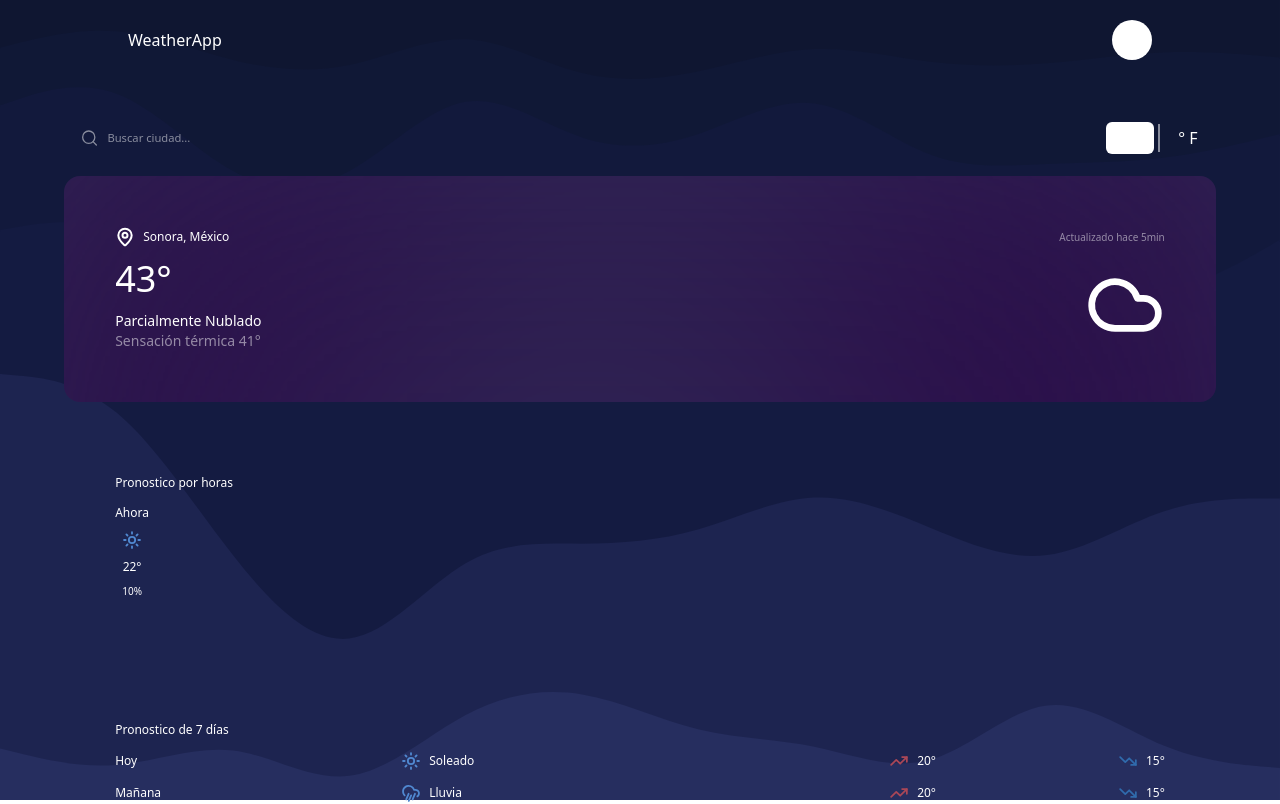
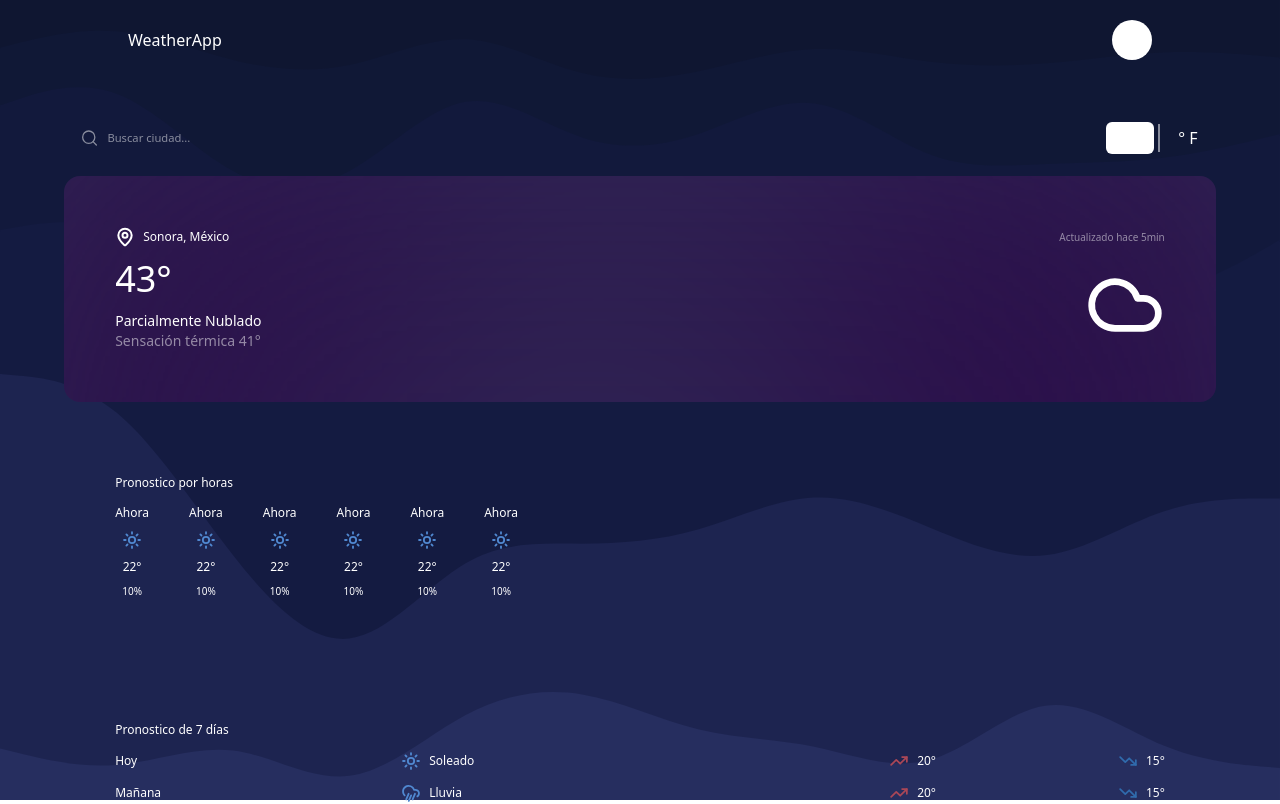
Before and after one commit to edtarsz/WeatherApp, an Angular app: page /main in a window 1280 px wide. Shown: the top 804 px of the page. Built offline with nearby package versions, Linux system fonts and the light colour scheme.

Commit message:
bug overlow fixed pronostico por horas

```diff
--- a/src/main/main.html
+++ b/src/main/main.html
@@ -178,9 +178,69 @@
             <div
                 class="w-full h-auto bg-[var(--card-background-color)] px-[4vw] py-[4vw] lg:px-8 lg:py-8 text-white rounded-2xl border border-[rgba(255,255,255,0.2)]">
                 <h4 class="text-[12px] sm:text-base lg:text-lg">Pronostico por horas</h4>
-                <ul class="flex gap-10 sm:pl-5 pt-3 sm:pt-5 w-auto h-auto">
+                <ul class="flex gap-10 sm:pl-5 pt-3 sm:pt-5 w-full sm:w-[50vw] lg:w-full h-auto overflow-x-auto">
                     <!-- <ul class="flex gap-10 pl-5 py-5 w-auto h-auto overflow-x-scroll"> -->
                     <!-- TO DO, CUANDO HAY MÁS DE 3 LIST ITEMS EL RESPONSIVE NO FUNCIONA CORRECTAMENTE -->
+                    <li>
+                        <div>
+                            <ul class="text-center flex flex-col gap-2">
+                                <li class="text-[12px] sm:text-base lg:text-lg">Ahora</li>
+                                <li class="flex justify-center">
+                                    <img src="/assets/svg/sun-blue-svg.svg" alt="" class="w-5 h-5">
+                                </li>
+                                <li class="text-[12px] sm:text-base lg:text-lg">22°</li>
+                                <li class="text-[10px] sm:text-sm text-[var(--edit-border-blue)]">10%</li>
+                            </ul>
+                        </div>
+                    </li>
+                    <li>
+                        <div>
+                            <ul class="text-center flex flex-col gap-2">
+                                <li class="text-[12px] sm:text-base lg:text-lg">Ahora</li>
+                                <li class="flex justify-center">
+                                    <img src="/assets/svg/sun-blue-svg.svg" alt="" class="w-5 h-5">
+                                </li>
+                                <li class="text-[12px] sm:text-base lg:text-lg">22°</li>
+                                <li class="text-[10px] sm:text-sm text-[var(--edit-border-blue)]">10%</li>
+                            </ul>
+                        </div>
+                    </li>
+                    <li>
+                        <div>
+                            <ul class="text-center flex flex-col gap-2">
+                                <li class="text-[12px] sm:text-base lg:text-lg">Ahora</li>
+                                <li class="flex justify-center">
+                                    <img src="/assets/svg/sun-blue-svg.svg" alt="" class="w-5 h-5">
+                                </li>
+                                <li class="text-[12px] sm:text-base lg:text-lg">22°</li>
+                                <li class="text-[10px] sm:text-sm text-[var(--edit-border-blue)]">10%</li>
+                            </ul>
+                        </div>
+                    </li>
+                    <li>
+                        <div>
+                            <ul class="text-center flex flex-col gap-2">
+                                <li class="text-[12px] sm:text-base lg:text-lg">Ahora</li>
+                                <li class="flex justify-center">
+                                    <img src="/assets/svg/sun-blue-svg.svg" alt="" class="w-5 h-5">
+                                </li>
+                                <li class="text-[12px] sm:text-base lg:text-lg">22°</li>
+                                <li class="text-[10px] sm:text-sm text-[var(--edit-border-blue)]">10%</li>
+                            </ul>
+                        </div>
+                    </li>
+                    <li>
+                        <div>
+                            <ul class="text-center flex flex-col gap-2">
+                                <li class="text-[12px] sm:text-base lg:text-lg">Ahora</li>
+                                <li class="flex justify-center">
+                                    <img src="/assets/svg/sun-blue-svg.svg" alt="" class="w-5 h-5">
+                                </li>
+                                <li class="text-[12px] sm:text-base lg:text-lg">22°</li>
+                                <li class="text-[10px] sm:text-sm text-[var(--edit-border-blue)]">10%</li>
+                            </ul>
+                        </div>
+                    </li>
                     <li>
                         <div>
                             <ul class="text-center flex flex-col gap-2">
```
